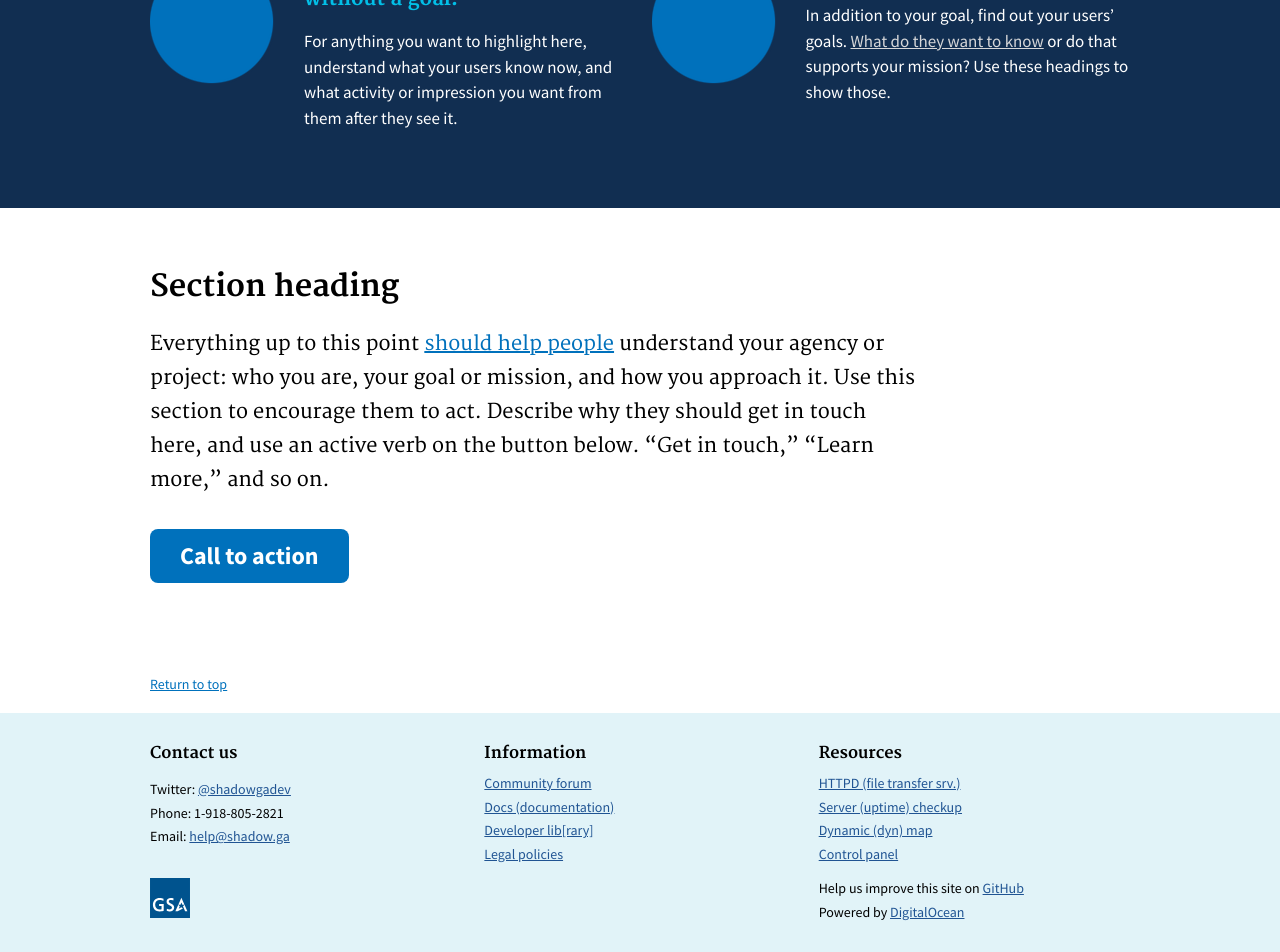
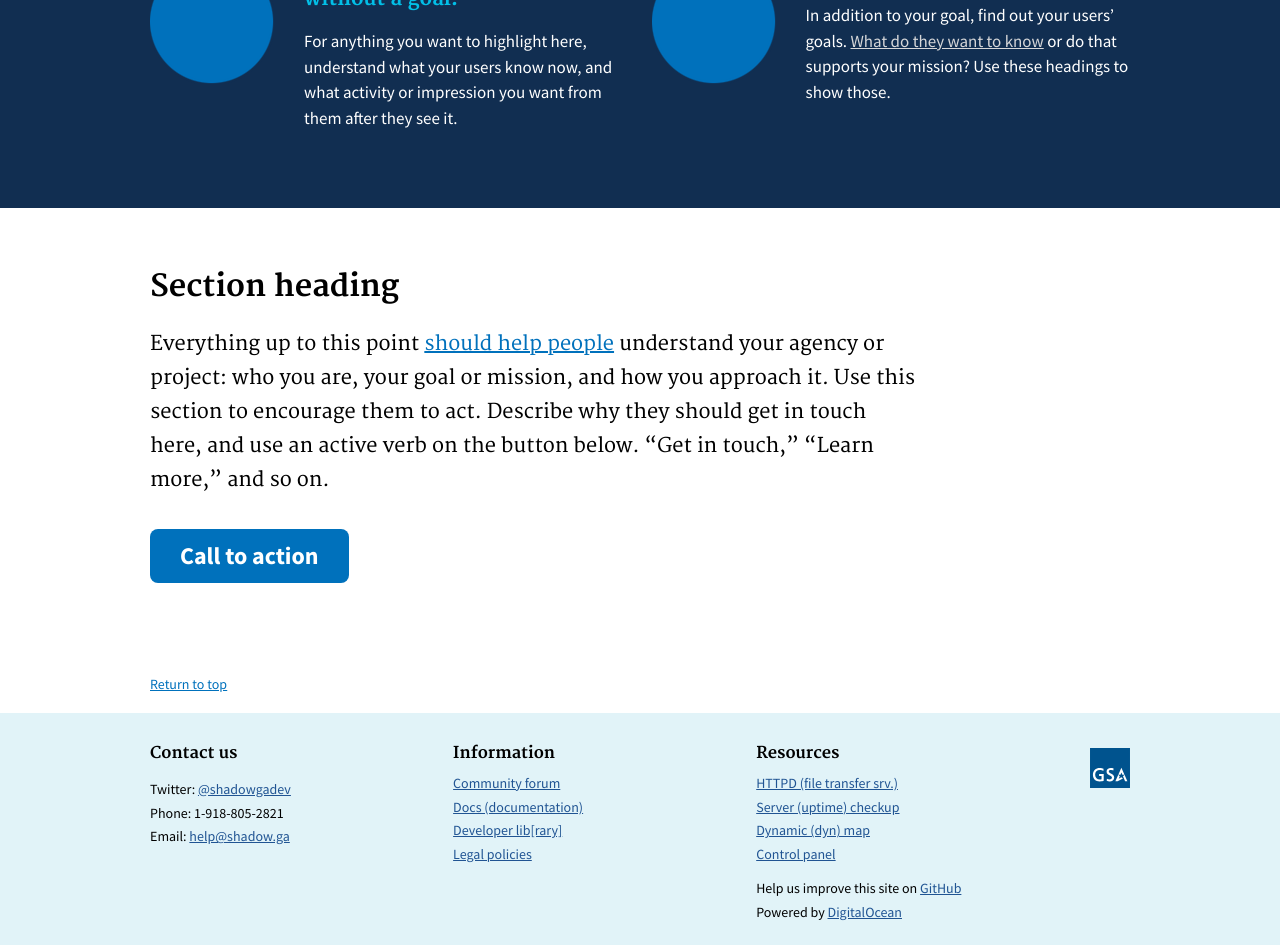
Before and after one commit to serrif/website, a Jekyll site: the page built from main/home.md, in a window 1280 px wide. Shown: the part 986-1938 px from the top of the page. Built offline with Jekyll 4.4.1, drawn with Linux system fonts in a browser that asks for light colours.

Commit message:
Update footer--small.html

```diff
--- a/_includes/components/footer--small.html
+++ b/_includes/components/footer--small.html
@@ -8,16 +8,15 @@
 
   <div class="usa-footer-secondary_section" style="background-color: #e1f3f8;">
     <div class="usa-grid">
-      <div class="usa-width-one-third">
+      <div class="usa-width-one-third" style="width: 28rem;">
         <h3 style="font-size: 1.6rem; padding-top: 1rem;">Contact us</h3>
         <p style="line-height: 1.7;">
           Twitter: <a href="https://twitter.com/shadowgadev" style="color: #205493;">@shadowgadev</a><br/>
           Phone: 1-918-805-2821<br/>
           Email: <a href="mailto:help@shadow.ga" style="color: #205493;">help@shadow.ga</a>
         </p>
-        <img src="{{ site.baseurl }}/assets/img/gsa-logo.svg" style="width: 40px; padding-top: 1.5rem; padding-bottom: 1rem;">
       </div>
-      <div class="usa-width-one-third">
+      <div class="usa-width-one-third" style="width: 28rem;">
         <h3 style="font-size: 1.6rem; padding-top: 1rem;">Information</h3>
         <ul class="usa-unstyled-list">
           <li style="line-height: 1.7;"><a href="{{ site.baseurl }}/forum/" target="_blank" style="color: #205493;">Community forum</a></li>
@@ -26,7 +25,7 @@
           <li style="line-height: 1.7;"><a href="{{ site.baseurl }}/policies/" style="color: #205493;">Legal policies</a></li>
         </ul>
       </div>
-      <div class="usa-width-one-third">
+      <div class="usa-width-one-third" style="width: 28rem;">
         <h3 style="font-size: 1.6rem; padding-top: 1rem;">Resources</h3>
         <ul class="usa-unstyled-list">
           <li style="line-height: 1.7;"><a href="http://b.shadow.ga:27579/schematic/list" style="color: #205493;">HTTPD (file transfer srv.)</a></li>
@@ -38,6 +37,7 @@
           <li style="line-height: 1.7;">Powered by <a href="https://m.do.co/c/7438217b1bcd" style="color: #205493;">DigitalOcean</a></li>
         </ul>
       </div>
+      <img src="{{ site.baseurl }}/assets/img/gsa-logo.svg" style="width: 40px; padding-top: 1.5rem; padding-bottom: 1rem; float: right;">
     </div>
   </div>
 </footer>
```
